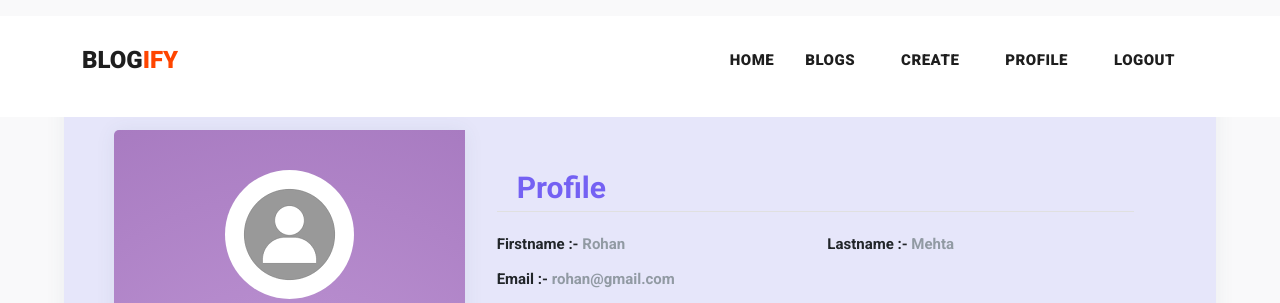
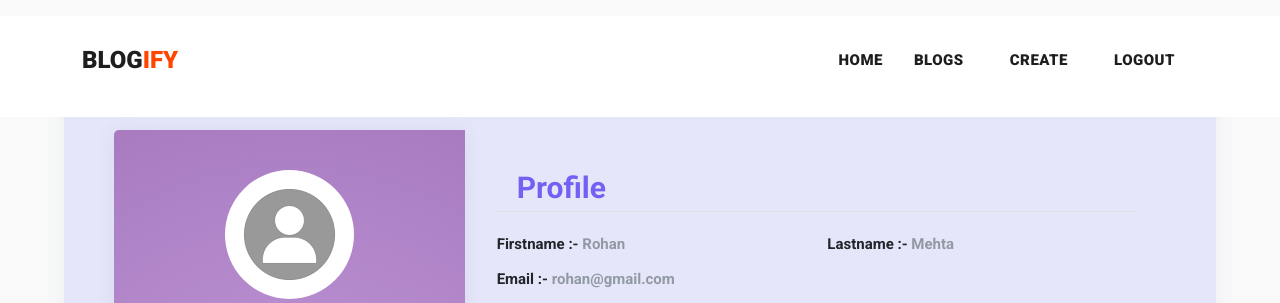
Before and after one commit to Puravshah321/blog-website, a Django app: page /profile_s/25 in a window 1280 px wide. Shown: the top 303 px of the page. Run offline with Django 4.2, Linux system fonts and the light colour scheme; data comes from the database, SQL or seed files in the repository; some libraries are stand-ins or nearby versions.

Commit message:
profile_searched.html

```diff
--- a/templates/profile_searched.html
+++ b/templates/profile_searched.html
@@ -208,13 +208,9 @@
                         <li class="nav-item">
                             <a class="nav-link" href="{% url 'blog' %}">Blogs</a>
                         </li>
-
                         {% if user.is_authenticated %}
                         <li class="nav-item">
                             <a class="nav-link" href="{% url 'create' %}">Create</a>
-                        </li>
-                        <li class="nav-item">
-                            <a class="nav-link" href="{% url 'profile' user.id %}">Profile</a>
                         </li>
                         <li class="nav-item">
                             <a class="nav-link" href="{% url 'logout' %}">Logout</a>
```
